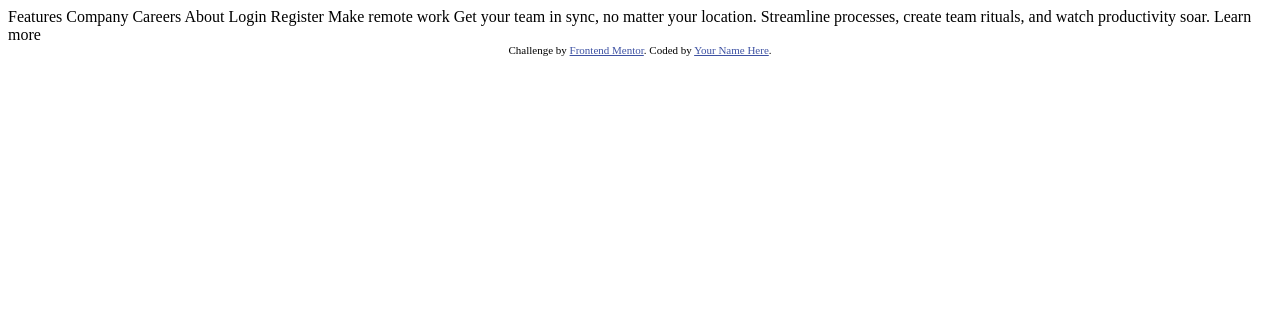
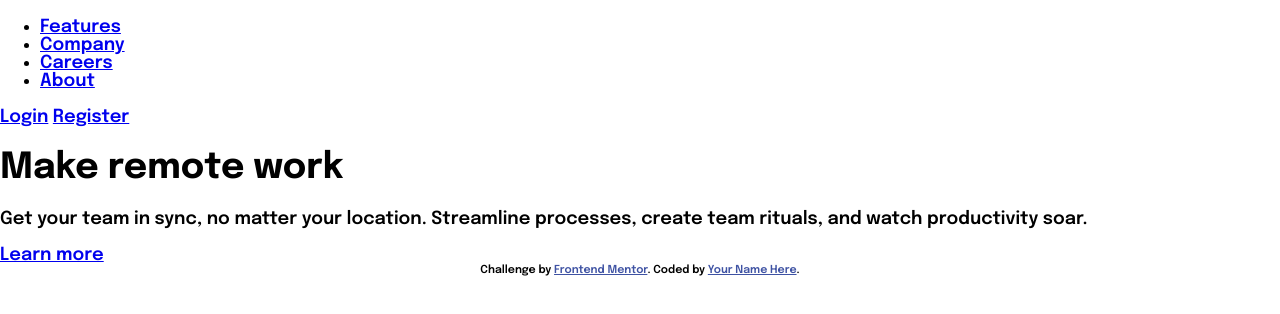
Before and after one commit to barryhanna/Intro-Section-with-Dropdown-Menu, a plain HTML site: page index.html in a window 1280 px wide. Drawn offline with Linux system fonts and the light colour scheme.

Commit message:
Added base styles
Added base styles (custom properties)
Linked up CSS

```diff
--- a/index.html
+++ b/index.html
@@ -1,39 +1,59 @@
 <!DOCTYPE html>
 <html lang="en">
+
 <head>
   <meta charset="UTF-8">
-  <meta name="viewport" content="width=device-width, initial-scale=1.0"> <!-- displays site properly based on user's device -->
+  <meta name="viewport" content="width=device-width, initial-scale=1.0">
+  <!-- displays site properly based on user's device -->
 
+  <link rel="stylesheet" href="style.css">
   <link rel="icon" type="image/png" sizes="32x32" href="./images/favicon-32x32.png">
 
   <title>Frontend Mentor | Intro section with dropdown navigation</title>
 
   <!-- Feel free to remove these styles or customise in your own stylesheet 👍 -->
   <style>
-    .attribution { font-size: 11px; text-align: center; }
-    .attribution a { color: hsl(228, 45%, 44%); }
+    .attribution {
+      font-size: 11px;
+      text-align: center;
+    }
+
+    .attribution a {
+      color: hsl(228, 45%, 44%);
+    }
   </style>
 </head>
+
 <body>
+  <header>
+    <nav>
+      <ul role="list">
+        <li><a href="#">Features</a></li>
+        <li><a href="#">Company</a></li>
+        <li><a href="#">Careers</a></li>
+        <li><a href="#">About</a></li>
+      </ul>
+    </nav>
+    <div class="login">
+      <a href="#">Login</a>
+      <a href="#">Register</a>
+    </div>
+  </header>
 
-  Features
-  Company
-  Careers
-  About
+  <div class="left-col">
+    <h1>Make remote work</h1>
+    <p>
+      Get your team in sync, no matter your location. Streamline processes,
+      create team rituals, and watch productivity soar.
+    </p>
+  </div>
 
-  Login
-  Register
-
-  Make remote work
-
-  Get your team in sync, no matter your location. Streamline processes,
-  create team rituals, and watch productivity soar.
-
-  Learn more
+  <a href="btn">Learn more</a>
 
   <div class="attribution">
     Challenge by <a href="https://www.frontendmentor.io?ref=challenge" target="_blank">Frontend Mentor</a>.
     Coded by <a href="#">Your Name Here</a>.
   </div>
 </body>
+
 </html>
--- a/style.css
+++ b/style.css
@@ -8,5 +8,19 @@
   --medium-gray: hsl(0, 0%, 41%);
   --almost-black: hsl(0, 0%, 8%);
 
-  --fs-base: 18px;
+  --fs-base: 1.125rem;
 }
+
+*,
+*::before,
+*::after {
+  box-sizing: border-box;
+}
+
+body {
+  margin: 0;
+  padding: 0;
+
+  font-family: 'Epilogue';
+  font-size: var(--fs-base);
+}
```
